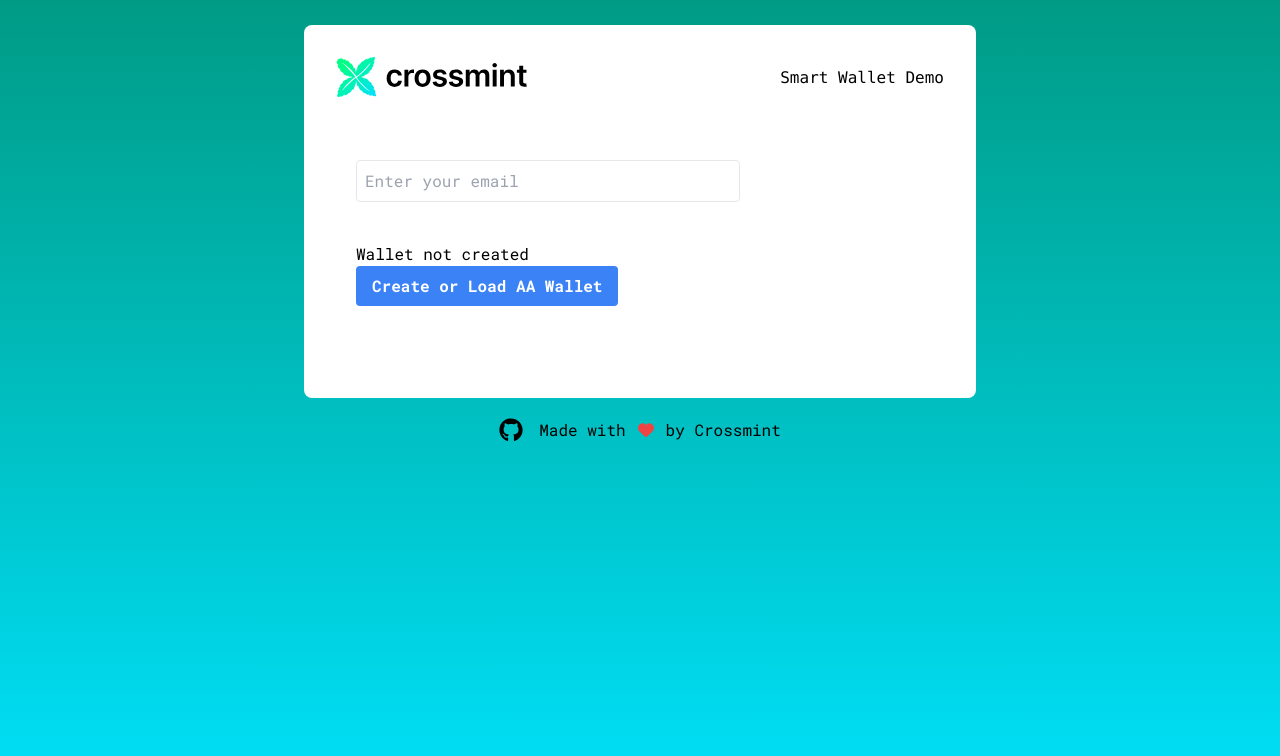
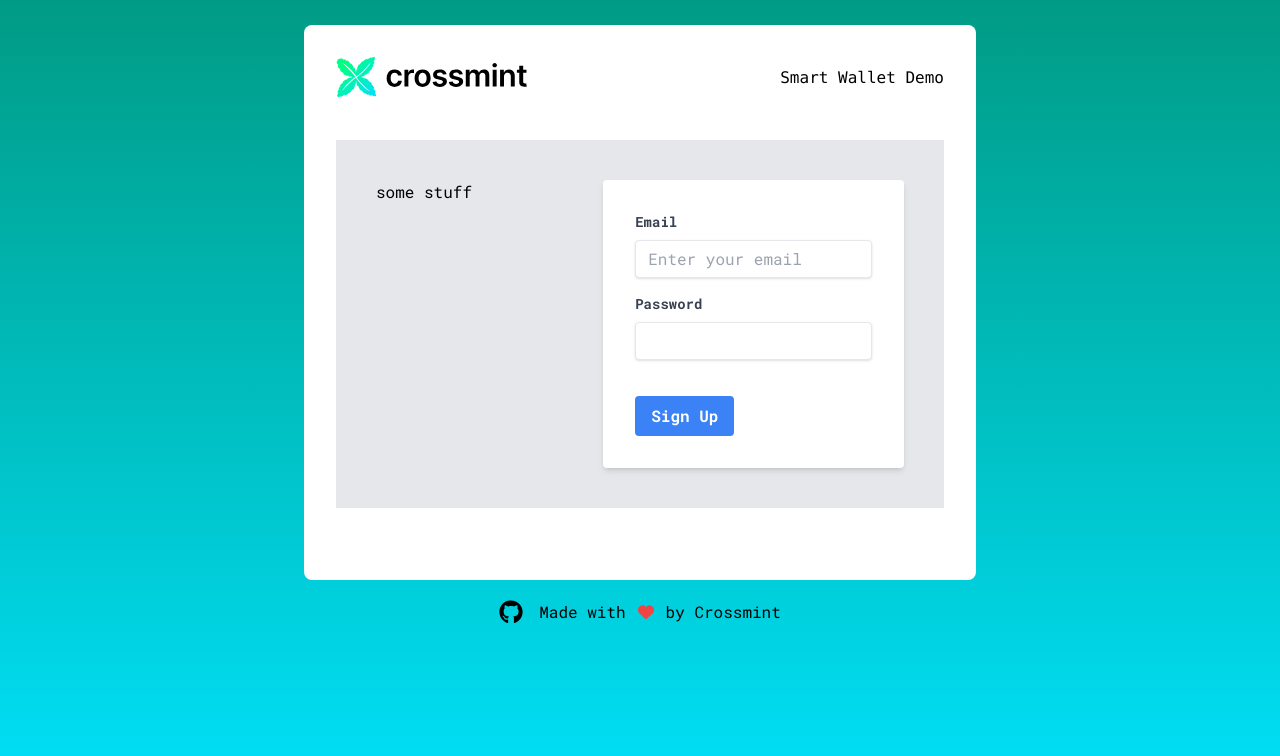
Before and after one commit to Crossmint/smart-wallets-code-samples, a Next.js app: page /ethers in a window 1280 px wide. Shown: the top 756 px of the page. Built offline with nearby package versions, Linux system fonts and the light colour scheme.

Commit message:
working with version 0.2.8

```diff
--- a/src/app/(signers)/ethers/page.tsx
+++ b/src/app/(signers)/ethers/page.tsx
@@ -9,9 +9,9 @@ import {
 import { ethers } from "ethers";
 const { parseUnits, formatEther } = ethers.utils;
 import { Wallet } from "ethers";
+import SignUpForm from "../../components/SignUpForm";
+import WalletInfo from "../../components/WalletInfo";
 import NFT from "../../components/NFT";
-
-//
 
 const Page: React.FC = () => {
   const [wallet, setWallet] = useState<EVMAAWallet | undefined>(undefined);
@@ -25,6 +25,11 @@ const Page: React.FC = () => {
     const email = localStorage.getItem("email") || "";
     setEmail(email);
   }, []);
+
+  useEffect(() => {
+    getAddress();
+    getBalance();
+  }, [wallet]);
 
   const createAAWalletHelper = async () => {
     if (typeof window !== "undefined") {
@@ -75,7 +80,7 @@ const Page: React.FC = () => {
     }
   };
 
-  const createAAWallet = async () => {
+  const createWallet = async () => {
     setLoading(true);
     localStorage.setItem("email", email);
     const wallet = await createAAWalletHelper();
@@ -115,72 +120,21 @@ const Page: React.FC = () => {
   if (loading) return <div>Loading...</div>;
 
   return (
-    <div>
-      <div className="p-5">
-        <input
-          type="email"
-          value={email}
-          onChange={(e) => setEmail(e.target.value)}
-          placeholder="Enter your email"
-          className="p-2 border rounded w-96"
+    <div className="grid grid-cols-5 bg-gray-200 p-5">
+      {!wallet && (
+        <SignUpForm
+          email={email}
+          setEmail={setEmail}
+          createWallet={createWallet}
         />
-      </div>
-      {/* Wallet not set section */}
-      {!wallet && (
-        <div className="p-5">
-          <div>Wallet not created</div>
-          <div>
-            <button
-              onClick={createAAWallet}
-              className="bg-blue-500 hover:bg-blue-700 text-white font-bold py-2 px-4 rounded"
-            >
-              Create or Load AA Wallet
-            </button>
-          </div>
-        </div>
       )}
-      {/* Wallet set section */}
+
       {wallet && (
-        <>
-          <div className="p-5">
-            <button
-              onClick={getAddress}
-              className="bg-blue-500 hover:bg-blue-700 text-white font-bold py-2 px-4 rounded"
-            >
-              Get Address
-            </button>
-            {address && <div>Address: {address}</div>}
-          </div>
-          <div className="p-5">
-            <button
-              onClick={getBalance}
-              className="bg-blue-500 hover:bg-blue-700 text-white font-bold py-2 px-4 rounded"
-            >
-              Get Balance
-            </button>
-            {balance && <div>Balance: {balance}</div>}
-          </div>
-          <div className="p-5">
-            <button
-              onClick={getNFTs}
-              className="bg-blue-500 hover:bg-blue-700 text-white font-bold py-2 px-4 rounded"
-            >
-              Get NFTs
-            </button>
-            {nfts && (
-              <div>
-                {nfts && (
-                  <div>
-                    <h2>NFTs:</h2>
-                    {nfts.map((nft, index) => (
-                      <NFT nft={nft} key={index} />
-                    ))}
-                  </div>
-                )}
-              </div>
-            )}
-          </div>
-        </>
+        <WalletInfo
+          email={email}
+          address={address || ""}
+          balance={balance || ""}
+        />
       )}
     </div>
   );
```
